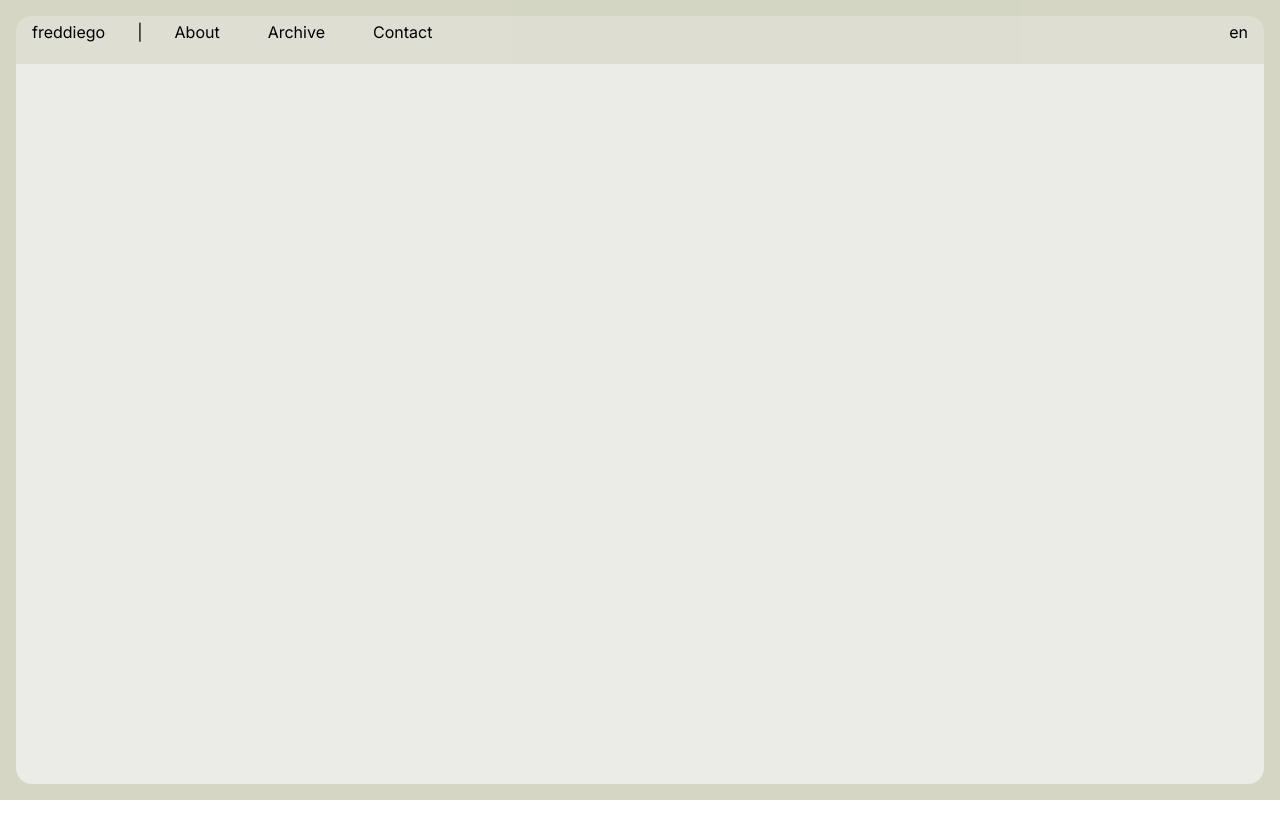
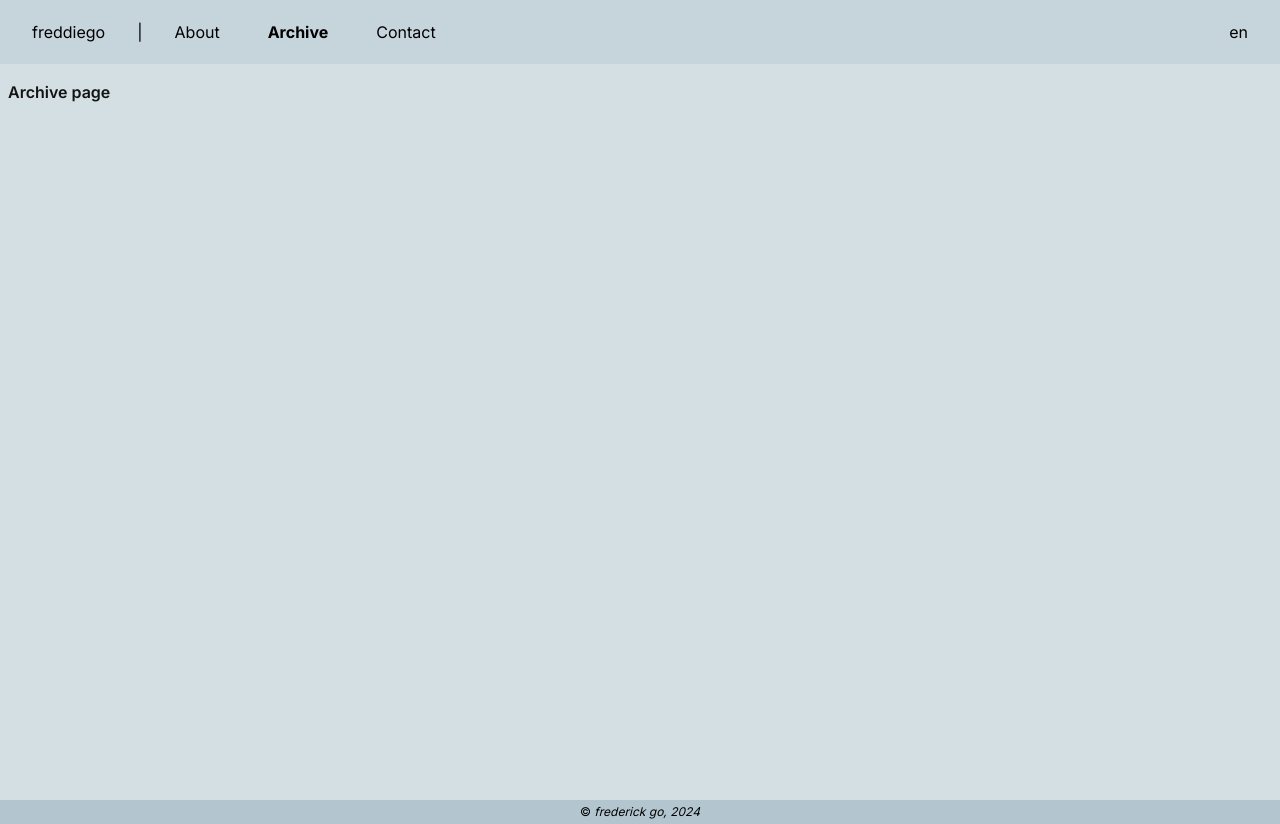
Before and after one commit to itsmefredgo/freddiego-dev, a Next.js app: page /kr/archive in a window 1280 px wide. Before the commit the page ends 800 px from the top, so only its background shows below. Built offline with nearby package versions, Linux system fonts and the light colour scheme.

Commit message:
update: header footer theme and mobile view transition updated

```diff
--- a/src/app/[lang]/global.css
+++ b/src/app/[lang]/global.css
@@ -4,4 +4,5 @@
 
 * {
   /* border: orange solid 1px; */
+  /* font-family: "Do Hyeon", sans-serif; */
 }
--- a/src/app/[lang]/layout.tsx
+++ b/src/app/[lang]/layout.tsx
@@ -2,6 +2,8 @@ import "./global.css";
 import type { Metadata } from "next";
 import { Locale, i18n } from "@/src/i18n.config";
 import Header from "@/src/components/includes/header";
+import Footer from "@/src/components/includes/footer";
+import Head from "next/head";
 
 import { Inter } from "next/font/google";
 const inter = Inter({ subsets: ["latin"] });
@@ -24,13 +26,27 @@ export default function RootLayout({
 }) {
   return (
     <html lang={params.lang}>
+      <Head>
+        <link rel="preconnect" href="https://fonts.googleapis.com" />
+        <link
+          rel="preconnect"
+          href="https://fonts.gstatic.com"
+          crossOrigin="anonymous"
+        />
+        <link
+          href="https://fonts.googleapis.com/css2?family=Do+Hyeon&display=swap"
+          rel="stylesheet"
+        />
+      </Head>
       <body className={`${inter.className}`}>
         <Header lang={params.lang} />
-        <main className=" p-4 bg-[#d5d6c4] min-h-screen">
-          <div className=" bg-[#ecece7] rounded-2xl min-h-[calc(100vh-2rem)]">
-            {/* {children} */}
-          </div>
+        <main
+          className=" p-2 min-h-screen pt-20
+          bg-[#d4dfe4] text-[#131313] font-semibold" // dfe4d4 a6b4bf
+        >
+          {children}
         </main>
+        <Footer></Footer>
       </body>
     </html>
   );
--- /dev/null
+++ b/src/components/helpers/getCurrentPage.tsx
@@ -0,0 +1,11 @@
+import { usePathname } from "next/navigation";
+
+export function getCurrentPage(lang:string): string {
+  const path =
+    lang === "en"
+      ? usePathname().split("/")[1] // en
+      : usePathname().split("/").length === 2 // not en
+      ? "" // root
+      : usePathname().split("/")[2]; // not root
+  return path;
+}
--- a/src/components/includes/footer.tsx
+++ b/src/components/includes/footer.tsx
@@ -1,5 +1,12 @@
 function Footer() {
-  return <footer>Footer</footer>;
+  return (
+    <footer
+      className=" h-6 bg-[#b3c6d0] overflow-hidden
+      flex items-center justify-center text-xs"
+    >
+      &copy;&nbsp;<span className=" italic">frederick go, 2024</span>
+    </footer>
+  );
 }
 
 export default Footer;
--- a/src/components/includes/header.tsx
+++ b/src/components/includes/header.tsx
@@ -1,14 +1,13 @@
 "use client";
 
 import { Locale } from "@/src/i18n.config";
-// import { getDictionary } from "@/lib/dictionary";
 import LanguageChangeButton from "../LanguageChangeButton";
 import HeaderLink from "../HeaderLink";
 import { useState } from "react";
 import { IoMenu } from "react-icons/io5";
+import { getCurrentPage } from "../helpers/getCurrentPage";
 
 export default function Header({ lang }: { lang: Locale }) {
-  // const { navigation } = await getDictionary(lang);
   const navigation = {
     "": "freddiego",
     about: "About",
@@ -21,7 +20,7 @@ export default function Header({ lang }: { lang: Locale }) {
   return (
     <header>
       <nav
-        className=" min-w-full px-8 h-16 fixed bg-[#d5d6c49b]
+        className=" min-w-full px-8 h-16 fixed bg-[#b3c6d070]
         flex justify-between items-center"
       >
         <div className=" flex gap-8">
@@ -37,10 +36,11 @@ export default function Header({ lang }: { lang: Locale }) {
             </HeaderLink>
           </span>
           <div
-            className={` absolute left-0 top-0 h-screen w-[30rem] bg-[#c4d1d6]
+            className={` absolute left-0 top-0 h-screen w-[20rem] max-w-full
+            flex flex-col duration-300 items-end gap-8 p-8 bg-[#c4d1d6]
             ${isMobileLinksOpen ? "translate-x-0" : "translate-x-[-30rem]"}
             md:static md:translate-x-0 md:w-auto md:bg-inherit md:h-auto
-            md:flex md:gap-12`}
+            md:flex md:gap-12 md:p-0 md:flex-row`}
           >
             <button
               className=" md:hidden"
@@ -51,7 +51,14 @@ export default function Header({ lang }: { lang: Locale }) {
             {Object.entries(navigation).map(
               ([key, value]) =>
                 key !== "" && (
-                  <span key={key} className="">
+                  <span
+                    key={key}
+                    className={` duration-100 ${
+                      getCurrentPage(lang) === key
+                        ? " font-bold"
+                        : " font-normal"
+                    }`}
+                  >
                     <HeaderLink href={`/` + key} lang={lang} key={key}>
                       {value}
                     </HeaderLink>
```
